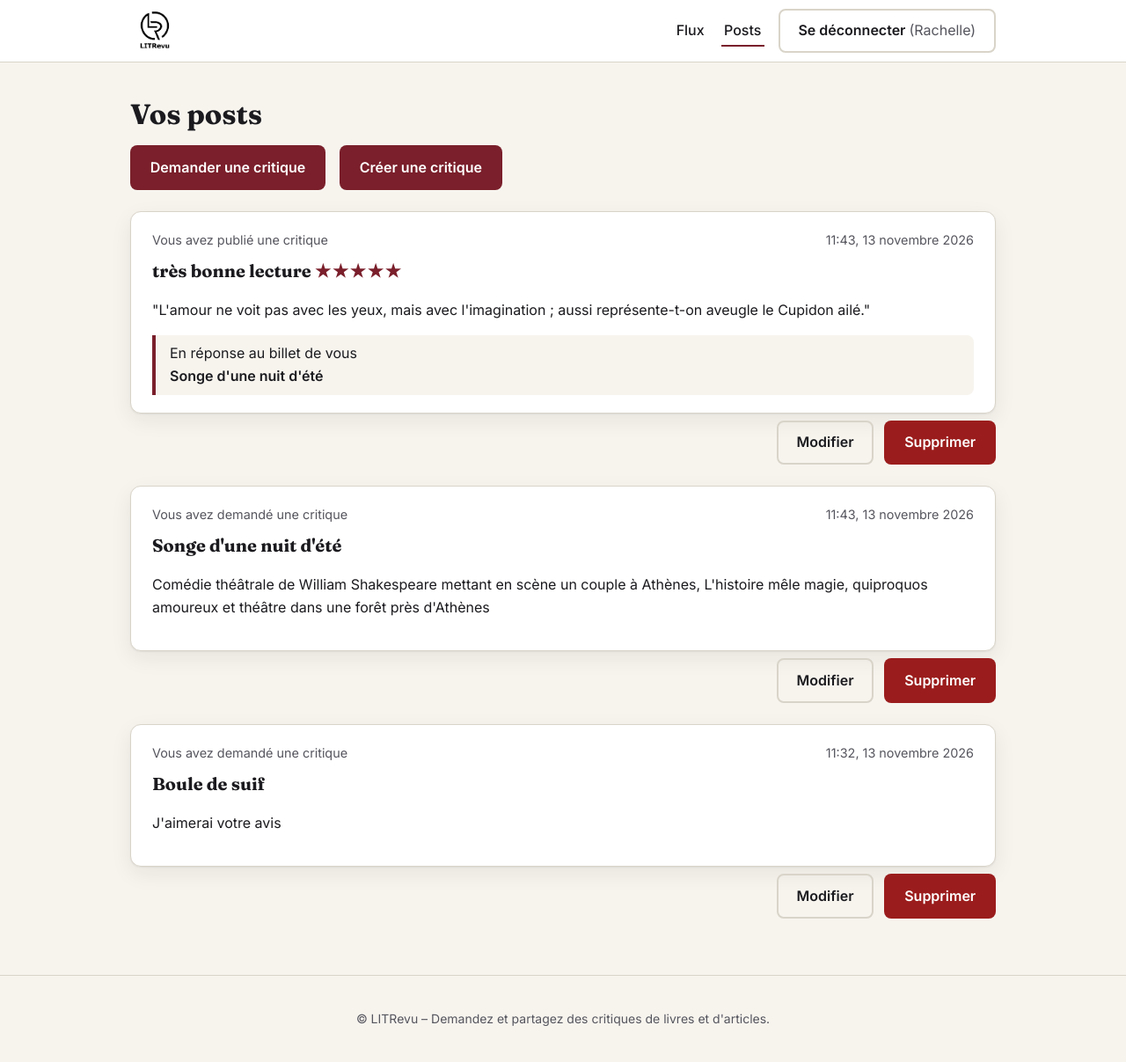
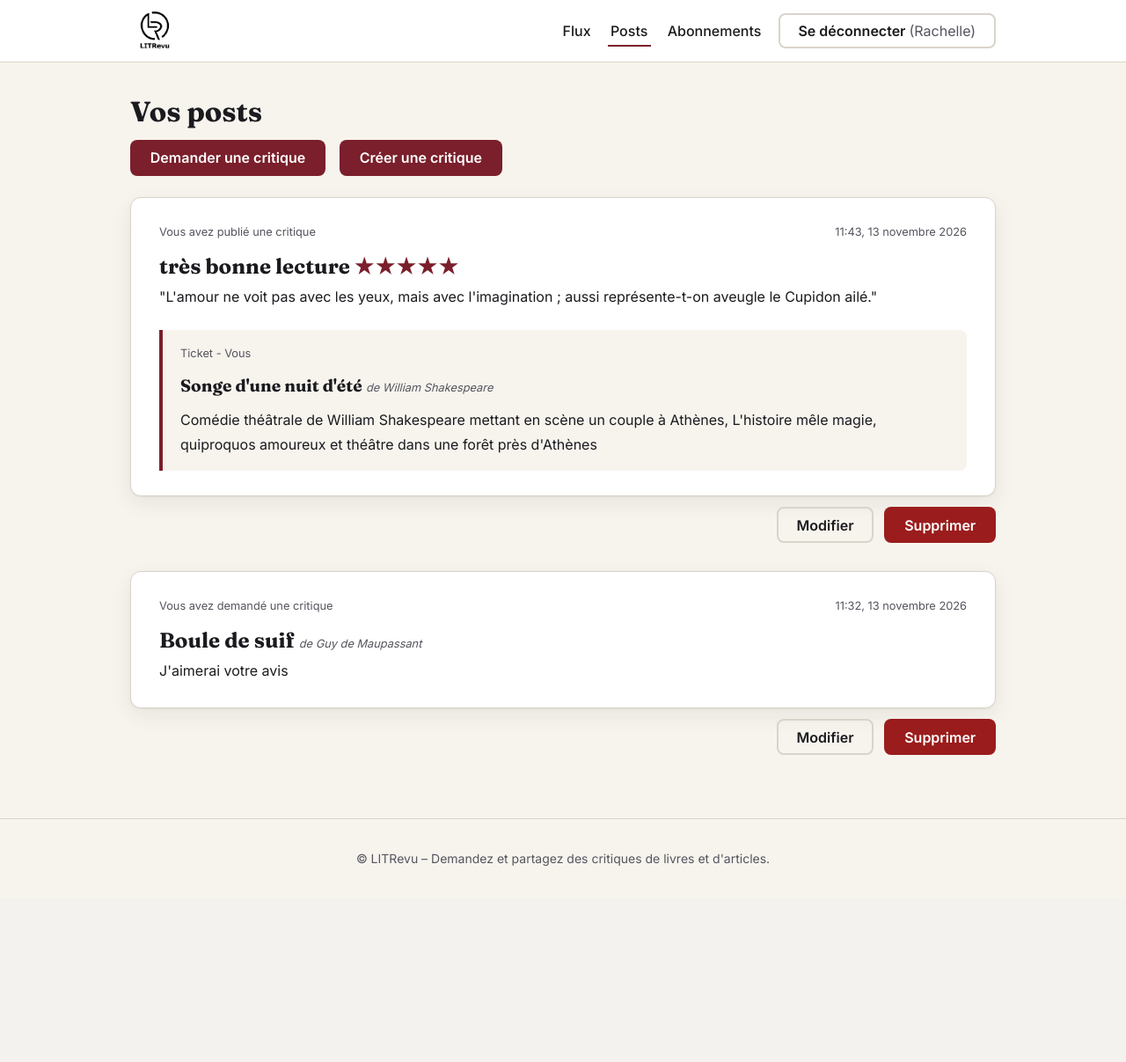
Before and after one commit to rbarraudbne/project_8, a Django app: page /posts/ in a window 1280 px wide. Shown: the whole page at 88% size. After the commit the page ends 984 px from the top, so only its background shows below. Run offline with Django 5.2, Linux system fonts and the light colour scheme; a user stored in the database is signed in; data comes from the database, SQL or seed files in the repository; both versions use the stored data as it was after the commit.

Commit message:
Add files via upload

```diff
--- a/LITRevu/reviews/admin.py
+++ b/LITRevu/reviews/admin.py
@@ -5,9 +5,9 @@ from .models import Review, Ticket, UserFollows
 
 @admin.register(Ticket)
 class TicketAdmin(admin.ModelAdmin):
-    list_display = ('title', 'user', 'time_created')
-    list_filter = ('user',)
-    search_fields = ('title', 'description')
+    list_display = ('title', 'author', 'user', 'is_request', 'time_created')
+    list_filter = ('is_request', 'user')
+    search_fields = ('title', 'author', 'description')
     readonly_fields = ('time_created',)
 
 
--- a/LITRevu/reviews/urls.py
+++ b/LITRevu/reviews/urls.py
@@ -4,6 +4,8 @@ from . import views
 
 urlpatterns = [
     path('posts/', views.posts, name='posts'),
+    path('abonnements/', views.follows, name='follows'),
+    path('abonnements/<int:follow_id>/supprimer/', views.unfollow, name='unfollow'),
     path('billets/creer/', views.ticket_create, name='ticket_create'),
     path('billets/<int:ticket_id>/modifier/', views.ticket_update, name='ticket_update'),
     path('billets/<int:ticket_id>/supprimer/', views.ticket_delete, name='ticket_delete'),
--- a/LITRevu/reviews/views.py
+++ b/LITRevu/reviews/views.py
@@ -4,17 +4,21 @@ from django.contrib import messages
 from django.contrib.auth.decorators import login_required
 from django.db import transaction
 from django.shortcuts import get_object_or_404, redirect, render
+from django.views.decorators.http import require_POST
 
-from .forms import ReviewForm, TicketForm
+from .forms import ReviewForm, TicketForm, FollowForm
 from .models import Review, Ticket, UserFollows
 
 
 def can_review(user, ticket):
     """Peut-on répondre à ce billet ?
 
+    - c'est une vraie demande de critique (pas un livre saisi avec une critique) ;
     - c'est mon billet, ou celui d'un utilisateur que je suis ;
     - je n'ai pas déjà posté de critique sur ce billet.
     """
+    if not ticket.is_request:
+        return False
     allowed = ticket.user_id == user.id or UserFollows.objects.filter(
         user=user, followed_user=ticket.user).exists()
     already = Review.objects.filter(ticket=ticket, user=user).exists()
@@ -24,7 +28,7 @@ def can_review(user, ticket):
 @login_required
 def posts(request):
     """Mes billets et mes critiques, du plus récent au plus ancien."""
-    tickets = Ticket.objects.filter(user=request.user)
+    tickets = Ticket.objects.filter(user=request.user, is_request=True)
     reviews = Review.objects.filter(user=request.user).select_related('ticket', 'ticket__user')
     items = sorted(
         chain(
@@ -93,19 +97,40 @@ def review_create(request, ticket_id):
 @login_required
 def review_update(request, review_id):
     review = get_object_or_404(Review, pk=review_id, user=request.user)
+    ticket = review.ticket
+    if not ticket.is_request:
+        # Critique « à partir de zéro » : on modifie aussi le livre / article
+        return _review_update_full(request, review, ticket)
     form = ReviewForm(request.POST or None, instance=review)
     if request.method == 'POST' and form.is_valid():
         form.save()
         messages.success(request, 'Votre critique a été modifiée.')
         return redirect('posts')
-    return render(request, 'reviews/review_form.html', {'form': form, 'ticket': review.ticket, 'edit': True})
+    return render(request, 'reviews/review_form.html', {'form': form, 'ticket': ticket, 'edit': True})
+
+
+def _review_update_full(request, review, ticket):
+    ticket_form = TicketForm(request.POST or None, request.FILES or None,
+                             instance=ticket, prefix='ticket')
+    review_form = ReviewForm(request.POST or None, instance=review, prefix='review')
+    if request.method == 'POST' and ticket_form.is_valid() and review_form.is_valid():
+        with transaction.atomic():
+            ticket_form.save()
+            review_form.save()
+        messages.success(request, 'Votre critique a été modifiée.')
+        return redirect('posts')
+    return render(request, 'reviews/review_create_full.html', {
+        'ticket_form': ticket_form, 'review_form': review_form, 'edit': True})
 
 
 @login_required
 def review_delete(request, review_id):
     review = get_object_or_404(Review, pk=review_id, user=request.user)
     if request.method == 'POST':
+        ticket = review.ticket
         review.delete()
+        if not ticket.is_request:
+            ticket.delete()  # le livre saisi avec la critique n'a plus de raison d'exister
         messages.success(request, 'Votre critique a été supprimée.')
         return redirect('posts')
     return render(request, 'reviews/review_confirm_delete.html', {'review': review})
@@ -120,6 +145,7 @@ def review_create_full(request):
         with transaction.atomic():  # tout ou rien
             ticket = ticket_form.save(commit=False)
             ticket.user = request.user
+            ticket.is_request = False  # ce n'est pas une demande de critique
             ticket.save()
             review = review_form.save(commit=False)
             review.ticket = ticket
@@ -128,4 +154,31 @@ def review_create_full(request):
         messages.success(request, 'Votre critique a été publiée.')
         return redirect('posts')
     return render(request, 'reviews/review_create_full.html', {
-        'ticket_form': ticket_form, 'review_form': review_form})
+        'ticket_form': ticket_form, 'review_form': review_form, 'edit': False})
+
+# --- Abonnements -------------------------------------------------------
+
+@login_required
+def follows(request):
+    """Suivre un utilisateur, voir ses abonnements et ses abonnés."""
+    form = FollowForm(request.POST or None, user=request.user)
+    if request.method == 'POST' and form.is_valid():
+        UserFollows.objects.create(user=request.user, followed_user=form.followed_user)
+        messages.success(request, f'Vous suivez maintenant {form.followed_user.username}.')
+        return redirect('follows')
+    following = (UserFollows.objects.filter(user=request.user)
+                 .select_related('followed_user').order_by('followed_user__username'))
+    followers = (UserFollows.objects.filter(followed_user=request.user)
+                 .select_related('user').order_by('user__username'))
+    return render(request, 'reviews/follows.html', {
+        'form': form, 'following': following, 'followers': followers})
+
+
+@login_required
+@require_POST
+def unfollow(request, follow_id):
+    # user=request.user : on ne peut supprimer que ses propres abonnements
+    follow = get_object_or_404(UserFollows, pk=follow_id, user=request.user)
+    follow.delete()
+    messages.success(request, f'Vous ne suivez plus {follow.followed_user.username}.')
+    return redirect('follows')
--- a/LITRevu/static/css/style.css
+++ b/LITRevu/static/css/style.css
@@ -21,10 +21,10 @@
 *, *::before, *::after { box-sizing: border-box; }
 body {
   margin: 0; min-height: 100vh; display: flex; flex-direction: column;
-  font-family: var(--font-text); font-size: 1rem; line-height: 1.6;
+  font-family: var(--font-text); font-size: 1rem; line-height: 1;
   color: var(--ink); background: var(--bg);
 }
-h1, h2, .h2 { font-family: var(--font-title); font-weight: 700; line-height: 1.2; margin: 0 0 1rem; }
+h1, h2, .h2 { font-family: var(--font-title); font-weight: 700; line-height: 1; margin: 0 0 1rem; }
 h1 { font-size: 2rem; }
 .h2 { font-size: 1.4rem; }
 .lead { color: var(--muted); font-size: 1.1rem; }
@@ -105,14 +105,6 @@ textarea:focus-visible { outline: 3px solid #005fcc; outline-offset: 2px; }
 .btn--danger:hover { background: #701414; color: #fff; }
 .btn--ghost, .btn--danger { text-decoration: none; }
 
-.post { background: var(--surface); border: 1px solid var(--border); border-radius: var(--radius); padding: 1.25rem 1.5rem; margin: 1rem 0 .5rem; box-shadow: var(--shadow); }
-.post__head { display: flex; justify-content: space-between; gap: 1rem; flex-wrap: wrap; color: var(--muted); font-size: .9rem; }
-.post__meta { margin: 0; }
-.post__title { font-family: var(--font-title); font-size: 1.25rem; margin: .5rem 0; }
-.post__img { display: block; max-width: 100%; max-height: 18rem; border-radius: 8px; margin-top: .75rem; }
-.post__ticket { border-left: 4px solid var(--accent); background: var(--bg); padding: .5rem 1rem; border-radius: 0 8px 8px 0; margin-top: .75rem; }
-.post__ticket p { margin: 0; }
-.post__actions { display: flex; justify-content: flex-end; gap: .75rem; margin-bottom: 1.5rem; }
 .stars { color: var(--accent); letter-spacing: .1em; white-space: nowrap; }
 
 fieldset.rating { border: 0; padding: 0; margin: 0 0 1.25rem; }
@@ -130,3 +122,30 @@ fieldset.rating { border: 0; padding: 0; margin: 0 0 1.25rem; }
 .card--form .post { margin-bottom: 1.5rem; box-shadow: none; }
 fieldset.group { border: 1px solid var(--border); border-radius: var(--radius); padding: 1rem 1.25rem .25rem; margin: 0 0 1.5rem; }
 fieldset.group > legend { font-family: var(--font-title); font-weight: 700; font-size: 1.15rem; padding: 0 .5rem; }
+
+/* ---- Cartes de billets et de critiques (version aérée) ---- */
+.post { background: var(--surface); border: 1px solid var(--border); border-radius: var(--radius); padding: 1.75rem 2rem; margin: 1.5rem 0 .75rem; box-shadow: var(--shadow); line-height: 1.75; }
+.post p { margin: 0 0 1rem; }
+.post__head { display: flex; justify-content: space-between; gap: 1rem; flex-wrap: wrap; font-size: .9rem; margin-bottom: 1rem; }
+.post__head p { margin: 0; }
+/* Texte secondaire en gris (#55555e sur blanc ≈ 7:1, conforme WCAG AA) */
+.post__meta, .post__head time { color: var(--muted); font-size: 0.8rem; }
+.post__title { font-family: var(--font-title); font-size: 1.5rem; line-height: 1; margin: 0 0 .5rem; }
+.post__author, .post__author-inline { font-family: var(--font-text); color: var(--muted); font-style: italic; font-weight: 400; font-size: 0.8rem }
+.post__author { margin: 0 0 1rem; }
+.post__img { display: block; max-width: 100%; max-height: 15rem; border-radius: 8px; margin: 1rem 0 .25rem; }
+.post__ticket { border-left: 4px solid var(--accent); background: var(--bg); padding: 1rem 1.25rem; border-radius: 0 8px 8px 0; margin-top: 1.5rem; }
+.post__ticket p { margin: 0 0 .5rem; }
+.post__ticket p:last-child { margin-bottom: 0; }
+.post__ticket .post__meta { margin-bottom: .5rem; }
+.post__actions { display: flex; justify-content: flex-end; gap: .75rem; margin-bottom: 2rem; }
+.post > :last-child { margin-bottom: 0; }
+.post__book_title { font-family: var(--font-title); color: var(--ink); font-size: 1.2rem; }
+/* ---- Abonnements ---- */
+.follow-page { max-width: 40rem; margin: 0 auto; }
+.follow-section { margin-bottom: 1.5rem; }
+.follow-list { list-style: none; margin: 0; padding: 0; }
+.follow-list li { display: flex; justify-content: space-between; align-items: center; gap: 1rem; padding: .75rem 0; border-bottom: 1px solid var(--border); }
+.follow-list li:last-child { border-bottom: 0; }
+.follow-list form { margin: 0; }
+.follow-list__name { font-weight: 600; }
--- a/LITRevu/templates/base.html
+++ b/LITRevu/templates/base.html
@@ -22,6 +22,7 @@
           {% if user.is_authenticated %}
             <li><a href="{% url 'home' %}" {% if request.resolver_match.url_name == 'home' %}aria-current="page"{% endif %}>Flux</a></li>
             <li><a href="{% url 'posts' %}" {% if request.resolver_match.url_name == 'posts' %}aria-current="page"{% endif %}>Posts</a></li>
+            <li><a href="{% url 'follows' %}" {% if request.resolver_match.url_name == 'follows' %}aria-current="page"{% endif %}>Abonnements</a></li>
             <li>
               <form method="post" action="{% url 'logout' %}">
                 {% csrf_token %}
--- a/LITRevu/templates/reviews/_review.html
+++ b/LITRevu/templates/reviews/_review.html
@@ -7,7 +7,15 @@
   <h3 class="post__title">{{ review.headline }} <span class="post__rating">{{ review.rating|stars }}</span></h3>
   {% if review.body %}<p>{{ review.body }}</p>{% endif %}
   <div class="post__ticket">
-    <p class="post__meta">En réponse au billet de {% if review.ticket.user == request.user %}vous{% else %}{{ review.ticket.user.username }}{% endif %}</p>
-    <p><strong>{{ review.ticket.title }}</strong></p>
+    {% if review.ticket.is_request %}
+      <p class="post__meta">En réponse au billet de {% if review.ticket.user == request.user %}vous{% else %}{{ review.ticket.user.username }}{% endif %}</p>
+    {% else %}
+      <p class="post__meta">Ticket - Vous</p>
+    {% endif %}
+    <p class="post__book_title"><strong>{{ review.ticket.title }}</strong>{% if review.ticket.author %} <span class="post__author-inline">de {{ review.ticket.author }}</span>{% endif %}</p>
+    {% if not review.ticket.is_request %}
+      {% if review.ticket.description %}<p>{{ review.ticket.description }}</p>{% endif %}
+      {% if review.ticket.image %}<img class="post__img" src="{{ review.ticket.image.url }}" alt="Illustration de « {{ review.ticket.title }} »">{% endif %}
+    {% endif %}
   </div>
 </article>
--- a/LITRevu/templates/reviews/_ticket.html
+++ b/LITRevu/templates/reviews/_ticket.html
@@ -4,7 +4,7 @@
     <p class="post__meta">{% if ticket.user == request.user %}Vous avez{% else %}{{ ticket.user.username }} a{% endif %} demandé une critique</p>
     <time datetime="{{ ticket.time_created|date:'c' }}">{{ ticket.time_created|date:"H:i, j F Y" }}</time>
   </header>
-  <h3 class="post__title">{{ ticket.title }}</h3>
+  <h3 class="post__title"><strong>{{ ticket.title }}</strong>{% if ticket.author %} <span class="post__author-inline">de {{ ticket.author }}</span>{% endif %}</h3>
   {% if ticket.description %}<p>{{ ticket.description }}</p>{% endif %}
   {% if ticket.image %}<img class="post__img" src="{{ ticket.image.url }}" alt="Illustration du billet « {{ ticket.title }} »">{% endif %}
 </article>
--- a/LITRevu/templates/reviews/review_confirm_delete.html
+++ b/LITRevu/templates/reviews/review_confirm_delete.html
@@ -4,7 +4,7 @@
 <section class="card card--form" aria-labelledby="titre">
   <h1 id="titre">Supprimer cette critique ?</h1>
   {% include 'reviews/_review.html' with review=review %}
-  <p class="warning">Cette action est définitive.</p>
+  <p class="warning">Cette action est définitive.{% if not review.ticket.is_request %} Le livre / article saisi avec cette critique sera aussi supprimé.{% endif %}</p>
   <form method="post">
     {% csrf_token %}
     <div class="actions">
--- a/LITRevu/templates/reviews/review_create_full.html
+++ b/LITRevu/templates/reviews/review_create_full.html
@@ -1,9 +1,9 @@
 {% extends 'base.html' %}
-{% block title %}Créer une critique – LITRevu{% endblock %}
+{% block title %}{% if edit %}Modifier votre critique{% else %}Créer une critique{% endif %} – LITRevu{% endblock %}
 {% block content %}
 <section class="card card--form" aria-labelledby="titre">
-  <h1 id="titre">Créer une critique</h1>
-  <p class="lead">Publiez une critique sur un livre ou un article, sans attendre qu'on vous la demande.</p>
+  <h1 id="titre">{% if edit %}Modifier votre critique{% else %}Créer une critique{% endif %}</h1>
+  {% if not edit %}<p class="lead">Publiez une critique sur un livre ou un article, sans attendre qu'on vous la demande.</p>{% endif %}
   <form method="post" enctype="multipart/form-data" novalidate>
     {% csrf_token %}
     <fieldset class="group">
```
Also changed, not shown: LITRevu/reviews/forms.py (+31 -2 lines), LITRevu/reviews/models.py (+8 -1 lines), LITRevu/reviews/test_follows.py (added, +64 -0 lines), LITRevu/reviews/tests.py (+71 -0 lines), LITRevu/templates/reviews/follows.html (added, +49 -0 lines), LITRevu/__init__.py (added), LITRevu/db.sqlite3, LITRevu/media/tickets/IMG_5073.jpeg (added), LITRevu/media/tickets/Scan.jpeg (added), LITRevu/reviews/migrations/0003_auteur_et_demande.py (added).
